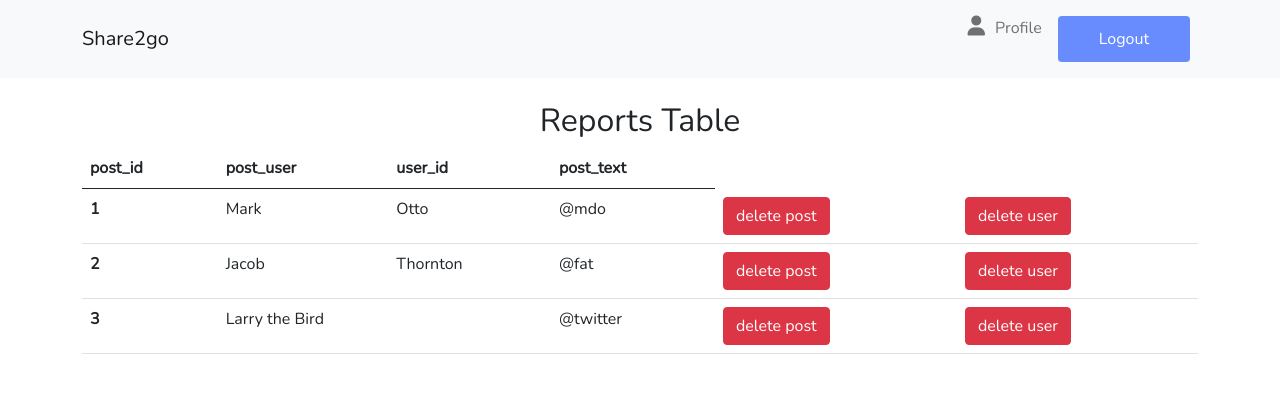
After one commit to shehabadel/Instagram-Clone-IPP, a PHP site: page /pages/Admin/admin.php in a window 1280 px wide. The commit adds this page. Shown: the top 393 px of the page. Run offline with PHP 8.4, Linux system fonts and the light colour scheme; some libraries are stand-ins or nearby versions.

Commit message:
Created admin's page and now initializing our Database and REST API

```diff
--- /dev/null
+++ b/pages/Admin/admin.css
@@ -0,0 +1,3 @@
+.admin-table-header{
+    text-align: center;
+}
--- /dev/null
+++ b/pages/Admin/admin.php
@@ -0,0 +1,99 @@
+<!DOCTYPE html>
+<html lang="en">
+
+<head>
+    <meta charset="UTF-8">
+    <meta http-equiv="X-UA-Compatible" content="IE=edge">
+    <meta name="viewport" content="width=device-width, initial-scale=1.0">
+    <link href="https://cdn.jsdelivr.net/npm/bootstrap@5.0.2/dist/css/bootstrap.min.css" rel="stylesheet" integrity="sha384-EVSTQN3/azprG1Anm3QDgpJLIm9Nao0Yz1ztcQTwFspd3yD65VohhpuuCOmLASjC" crossorigin="anonymous">
+    <!--Start Google Fonts API-->
+    <link rel="preconnect" href="https://fonts.googleapis.com">
+    <link rel="preconnect" href="https://fonts.gstatic.com" crossorigin>
+    <link href="https://fonts.googleapis.com/css2?family=Nunito:wght@200&display=swap" rel="stylesheet">
+    <!--End Google Fonts API-->
+    <link rel="stylesheet" href="https://cdnjs.cloudflare.com/ajax/libs/font-awesome/6.1.1/css/all.min.css" integrity="sha512-KfkfwYDsLkIlwQp6LFnl8zNdLGxu9YAA1QvwINks4PhcElQSvqcyVLLD9aMhXd13uQjoXtEKNosOWaZqXgel0g==" crossorigin="anonymous" referrerpolicy="no-referrer" />
+    <link rel="stylesheet" type="text/css" href="../../css/index.css">
+    <!--Start page's custom stylesheet-->
+    <link rel="stylesheet" type="text/css" href='../Admin/admin.css'>
+    <!--End page's custom stylesheet-->
+    <title>Admin dashboard</title>
+</head>
+
+<body>
+    <main>
+        <nav class="navbar navbar-expand-sm navbar-light bg-light mb-4 d-sm-block">
+            <div class="container">
+                <a class="navbar-brand" href="#">Share2go</a>
+                <button class="navbar-toggler" type="button" data-bs-toggle="collapse" data-bs-target="#navbarNav" aria-controls="navbarNav" aria-expanded="false" aria-label="Toggle navigation">
+                    <span class="navbar-toggler-icon"></span>
+                </button>
+                <div class="collapse navbar-collapse" id="navbarNav">
+                    <ul class="navbar-nav ms-auto">
+                        <li class="nav-item">
+                            <!--Fetch admin username here-->
+                            <!--Link to profile page-->
+                            <a class="nav-link" href="#"><span><i class="fa-solid fa-user"></i></span>Profile</a>
+                        </li>
+                        <li class="nav-item">
+                            <!--Link to post page-->
+                            <!--End session here-->
+                            <a class="nav-link" href="#"><button id="write-post-btn" class="btn main-button main-text">
+                                    <p>Logout</p>
+                                </button></a>
+                        </li>
+                    </ul>
+                </div>
+            </div>
+        </nav>
+        <div class="container my-3">
+            <h2 class="admin-table-header mb-2">Reports Table</h2>
+            <table class="table">
+                <thead>
+                    <tr>
+                        <th scope="col">post_id</th>
+                        <th scope="col">post_user</th>
+                        <th scope="col">user_id</th>
+                        <th scope="col">post_text</th>
+                    </tr>
+                </thead>
+                <tbody>
+                    <tr>
+                        <th scope="row">1</th>
+                        <td>Mark</td>
+                        <td>Otto</td>
+                        <td>@mdo</td>
+                        <th scope="col"><button type="button" class="btn btn-danger">delete post</button></th>
+                        <th scope="col"><button type="button" class="btn btn-danger">delete user</button></th>
+                    </tr>
+                    <tr>
+                        <th scope="row">2</th>
+                        <td>Jacob</td>
+                        <td>Thornton</td>
+                        <td>@fat</td>
+                        <th scope="col"><button type="button" class="btn btn-danger">delete post</button></th>
+                        <th scope="col"><button type="button" class="btn btn-danger">delete user</button></th>
+                    </tr>
+                    <tr>
+                        <th scope="row">3</th>
+                        <td colspan="2">Larry the Bird</td>
+                        <td>@twitter</td>
+                        <th scope="col"><button type="button" class="btn btn-danger">delete post</button></th>
+                        <th scope="col"><button type="button" class="btn btn-danger">delete user</button></th>
+                    </tr>
+            </table>
+        </div>
+    </main>
+    <!--Scripts-->
+    <!--Start jQuery-->
+    <script src="../../assets/jquery/jquery-3.6.0.min.js"></script>
+    <!--End jQuery-->
+    <!--Start Popper-->
+    <script src="https://cdn.jsdelivr.net/npm/@popperjs/core@2.10.2/dist/umd/popper.min.js" integrity="sha384-7+zCNj/IqJ95wo16oMtfsKbZ9ccEh31eOz1HGyDuCQ6wgnyJNSYdrPa03rtR1zdB" crossorigin="anonymous"></script>
+    <!--End Popper-->
+    <!--Start Bootstrap-->
+    <script src="https://cdn.jsdelivr.net/npm/bootstrap@5.1.3/dist/js/bootstrap.min.js" integrity="sha384-QJHtvGhmr9XOIpI6YVutG+2QOK9T+ZnN4kzFN1RtK3zEFEIsxhlmWl5/YESvpZ13" crossorigin="anonymous"></script>
+    <!--End Bootstrap-->
+    <script src="./admin.js"></script>
+</body>
+
+</html>
```
Also changed, not shown: api/config/Database.php (added, +36 -0 lines), api/models/users.php (added, +52 -0 lines), api/user/getAll.php (added, +40 -0 lines), pages/home/home.php (+11 -2 lines), api/user/post.php (added), pages/Admin/admin.js (added).
